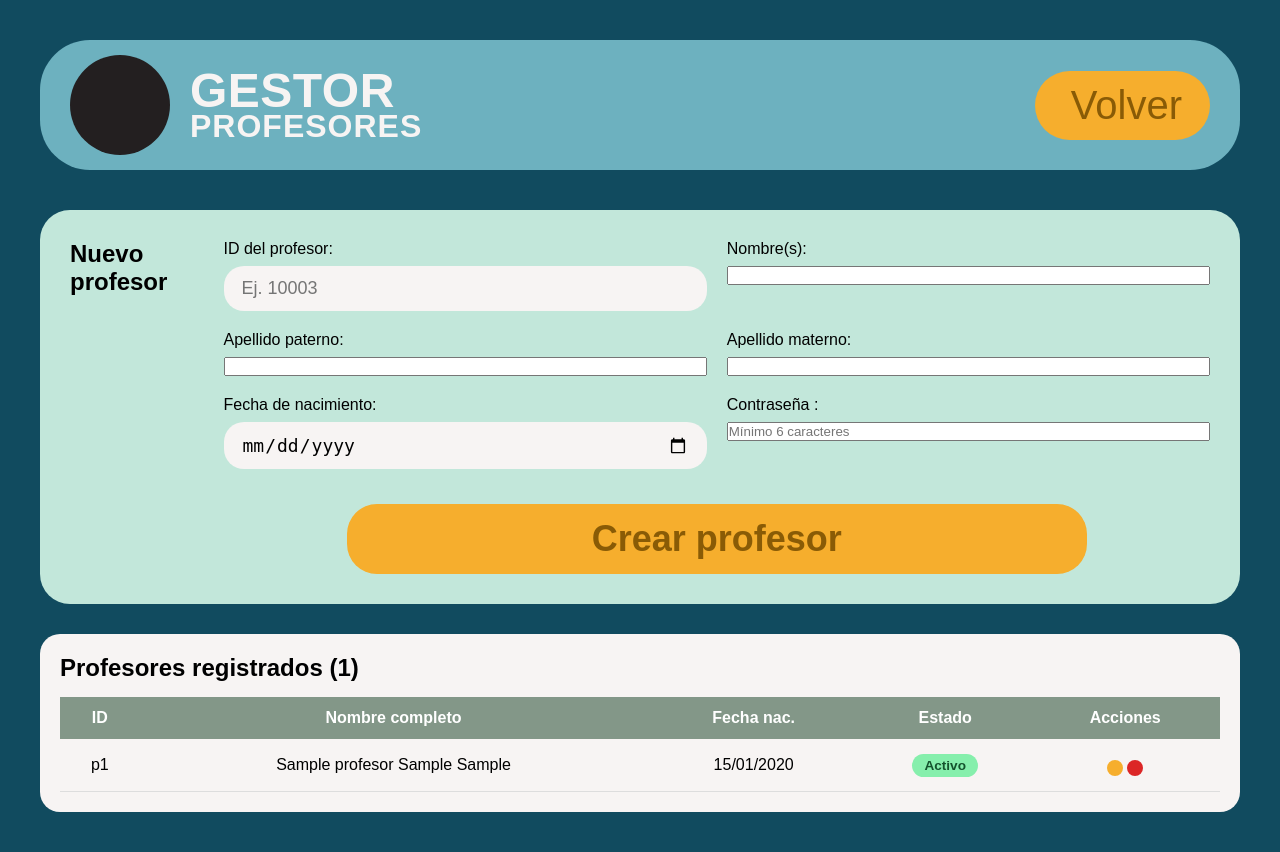
After one commit to rvzorblvde/KardexAcademico, a PHP site: page /admin/profesores.php in a window 1280 px wide. The commit adds this page. Run offline with PHP 8.4, Linux system fonts and the light colour scheme; the visitor is signed in with stand-in values (Sample User, id 1); tables that the repository leaves empty hold one stand-in row (values such as "Sample post"); some libraries are stand-ins or nearby versions.

Commit message:
Added professor view. Closes 34

```diff
--- /dev/null
+++ b/admin/profesores.php
@@ -0,0 +1,174 @@
+<?php
+require_once __DIR__ . '/../includes/auth_admin.php';
+require_once __DIR__ . '/../includes/connection.php';
+
+// Modo edición
+$profesor_editar = null;
+if (isset($_GET['editar'])) {
+    $stmt = $pdo->prepare("SELECT * FROM Profesor WHERE id_profesor = ?");
+    $stmt->execute([(int) $_GET['editar']]);
+    $profesor_editar = $stmt->fetch() ?: null;
+}
+
+// Listado completo (incluye activos e inactivos)
+$profesores = $pdo->query("
+    SELECT id_profesor, Nombres, Apellido1, Apellido2, fecha_nacimiento, activo
+    FROM Profesor
+    ORDER BY Apellido1, Apellido2
+")->fetchAll();
+
+$msg = $_GET['msg'] ?? null;
+?>
+<!DOCTYPE html>
+<html lang="es">
+<head>
+    <meta charset="UTF-8">
+    <meta name="viewport" content="width=device-width, initial-scale=1.0">
+    <title>Gestionar Profesores</title>
+    <script src="https://code.iconify.design/iconify-icon/2.1.0/iconify-icon.min.js"></script>
+    <link rel="stylesheet" href="../styles/style.css">
+</head>
+<body>
+    <header>
+        <div class="logo-contenedor">
+            <div class="escudo-placeholder"></div>
+            <h1>
+                <span class="txt-kardex">Gestor</span>
+                <span class="txt-academico">Profesores</span>
+            </h1>
+        </div>
+        <nav><ul>
+            <li><a href="../admin.php" class="btn-nav">
+                <iconify-icon icon="heroicons:arrow-left-solid"></iconify-icon>
+                <span>Volver</span>
+            </a></li>
+        </ul></nav>
+    </header>
+
+    <main class="alumno-contenedor">
+        <?php if ($msg): ?>
+            <div class="alerta-flash"><?= htmlspecialchars($msg) ?></div>
+        <?php endif; ?>
+
+        <!-- ============ FORMULARIO ============ -->
+        <section class="perfil-card">
+            <h2><?= $profesor_editar ? 'Editar profesor' : 'Nuevo profesor' ?></h2>
+
+            <form action="actions/profesor_guardar.php" method="POST" class="form-admin">
+                <?php if ($profesor_editar): ?>
+                    <input type="hidden" name="id_profesor_original"
+                           value="<?= $profesor_editar['id_profesor'] ?>">
+                <?php endif; ?>
+
+                <div class="form-grid">
+                    <div class="input-grupo">
+                        <label>ID del profesor:</label>
+                        <input type="number" name="id_profesor" required min="10000" max="99999"
+                               placeholder="Ej. 10003"
+                               value="<?= $profesor_editar['id_profesor'] ?? '' ?>">
+                    </div>
+
+                    <div class="input-grupo">
+                        <label>Nombre(s):</label>
+                        <input type="text" name="nombres" required
+                               value="<?= htmlspecialchars($profesor_editar['Nombres'] ?? '') ?>">
+                    </div>
+
+                    <div class="input-grupo">
+                        <label>Apellido paterno:</label>
+                        <input type="text" name="apellido1" required
+                               value="<?= htmlspecialchars($profesor_editar['Apellido1'] ?? '') ?>">
+                    </div>
+
+                    <div class="input-grupo">
+                        <label>Apellido materno:</label>
+                        <input type="text" name="apellido2"
+                               value="<?= htmlspecialchars($profesor_editar['Apellido2'] ?? '') ?>">
+                    </div>
+
+                    <div class="input-grupo">
+                        <label>Fecha de nacimiento:</label>
+                        <input type="date" name="fecha_nacimiento" required
+                               value="<?= $profesor_editar['fecha_nacimiento'] ?? '' ?>">
+                    </div>
+
+                    <div class="input-grupo">
+                        <label>Contraseña <?= $profesor_editar ? '(dejar vacío para no cambiar)' : '' ?>:</label>
+                        <input type="password" name="password"
+                               <?= $profesor_editar ? '' : 'required' ?>
+                               placeholder="<?= $profesor_editar ? 'Sin cambios' : 'Mínimo 6 caracteres' ?>">
+                    </div>
+                </div>
+
+                <div class="form-acciones">
+                    <button type="submit" class="btn-login">
+                        <?= $profesor_editar ? 'Actualizar' : 'Crear profesor' ?>
+                    </button>
+                    <?php if ($profesor_editar): ?>
+                        <a href="profesores.php" class="btn-cancelar">Cancelar edición</a>
+                    <?php endif; ?>
+                </div>
+            </form>
+        </section>
+
+        <!-- ============ LISTADO ============ -->
+        <section class="tabla-scroll">
+            <h2 style="margin-bottom: 15px;">Profesores registrados (<?= count($profesores) ?>)</h2>
+
+            <?php if (count($profesores) === 0): ?>
+                <p style="color: #999; padding: 20px; text-align: center;">
+                    No hay profesores registrados todavía.
+                </p>
+            <?php else: ?>
+                <table class="tabla-kardex">
+                    <thead>
+                        <tr>
+                            <th>ID</th>
+                            <th>Nombre completo</th>
+                            <th>Fecha nac.</th>
+                            <th>Estado</th>
+                            <th>Acciones</th>
+                        </tr>
+                    </thead>
+                    <tbody>
+                    <?php foreach ($profesores as $p): ?>
+                        <tr class="<?= $p['activo'] ? '' : 'fila-inactiva' ?>">
+                            <td>p<?= $p['id_profesor'] ?></td>
+                            <td><?= htmlspecialchars("{$p['Nombres']} {$p['Apellido1']} {$p['Apellido2']}") ?></td>
+                            <td><?= date('d/m/Y', strtotime($p['fecha_nacimiento'])) ?></td>
+                            <td>
+                                <span class="estado-pill <?= $p['activo'] ? 'activo' : 'inactivo' ?>">
+                                    <?= $p['activo'] ? 'Activo' : 'Baja' ?>
+                                </span>
+                            </td>
+                            <td>
+                                <a href="?editar=<?= $p['id_profesor'] ?>" class="btn-tabla" title="Editar">
+                                    <iconify-icon icon="heroicons:pencil-square-solid"></iconify-icon>
+                                </a>
+
+                                <?php if ($p['activo']): ?>
+                                    <form action="actions/profesor_eliminar.php" method="POST" style="display:inline"
+                                          onsubmit="return confirm('¿Dar de baja al profesor <?= htmlspecialchars($p['Nombres']) ?>?')">
+                                        <input type="hidden" name="id_profesor" value="<?= $p['id_profesor'] ?>">
+                                        <button type="submit" class="btn-tabla btn-rojo" title="Dar de baja">
+                                            <iconify-icon icon="heroicons:user-minus-solid"></iconify-icon>
+                                        </button>
+                                    </form>
+                                <?php else: ?>
+                                    <form action="actions/profesor_reactivar.php" method="POST" style="display:inline">
+                                        <input type="hidden" name="id_profesor" value="<?= $p['id_profesor'] ?>">
+                                        <button type="submit" class="btn-tabla btn-verde" title="Reactivar">
+                                            <iconify-icon icon="heroicons:arrow-path-solid"></iconify-icon>
+                                        </button>
+                                    </form>
+                                <?php endif; ?>
+                            </td>
+                        </tr>
+                    <?php endforeach; ?>
+                    </tbody>
+                </table>
+            <?php endif; ?>
+        </section>
+    </main>
+</body>
+</html>
--- a/styles/style.css
+++ b/styles/style.css
@@ -658,3 +658,24 @@ nav ul {
     opacity: 0.4;
     cursor: not-allowed;
 }
+
+/* Estados visuales de profesor */
+.estado-pill {
+    padding: 4px 12px;
+    border-radius: 20px;
+    font-weight: 700;
+    font-size: 0.85rem;
+}
+.estado-pill.activo   { background: #86efac; color: #14532d; }
+.estado-pill.inactivo { background: #fca5a5; color: #7f1d1d; }
+
+.fila-inactiva { opacity: 0.55; }
+
+.btn-tabla.btn-verde { background: #16a34a; color: white; }
+
+.form-acciones {
+    display: flex;
+    align-items: center;
+    gap: 15px;
+    justify-content: center;
+}
```
Also changed, not shown: admin/actions/profesor_eliminar.php (added, +32 -0 lines), admin/actions/profesor_guardar.php (added, +70 -0 lines), admin/actions/profesor_reactivar.php (added, +12 -0 lines).
